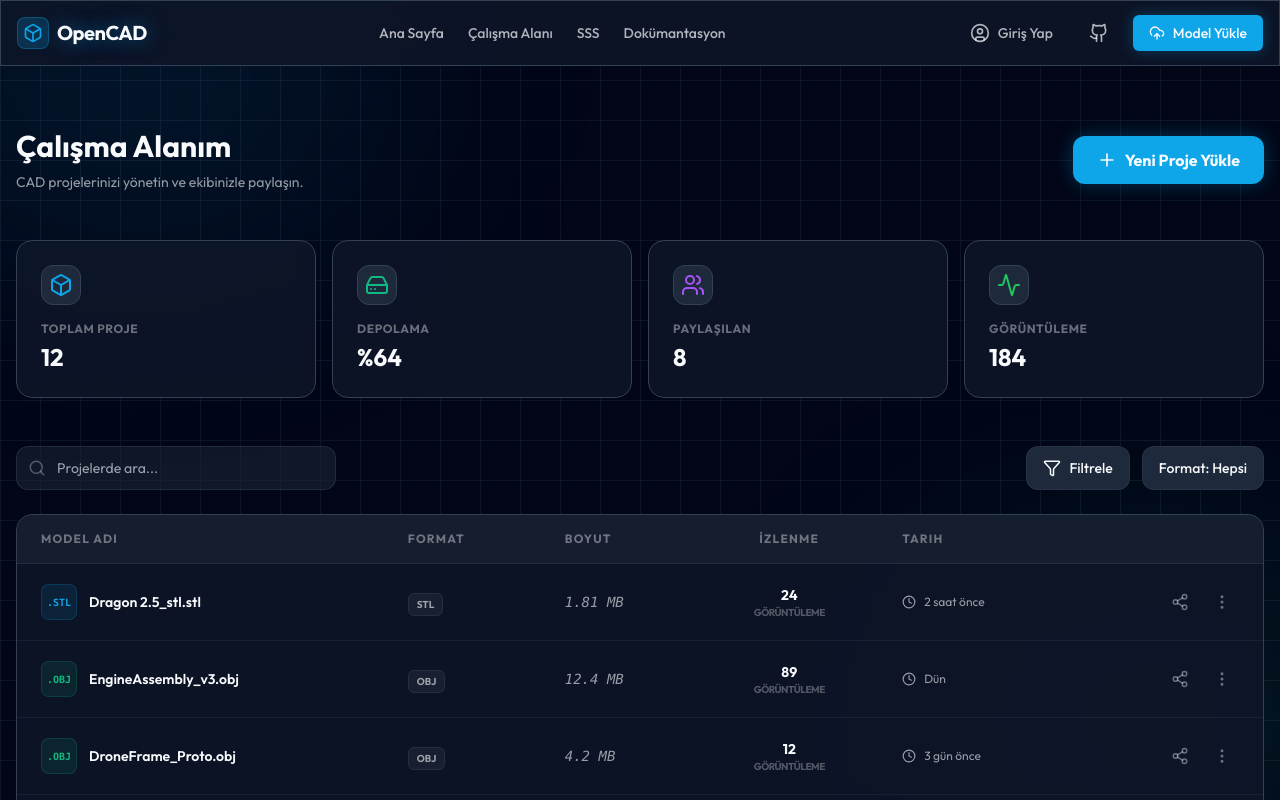
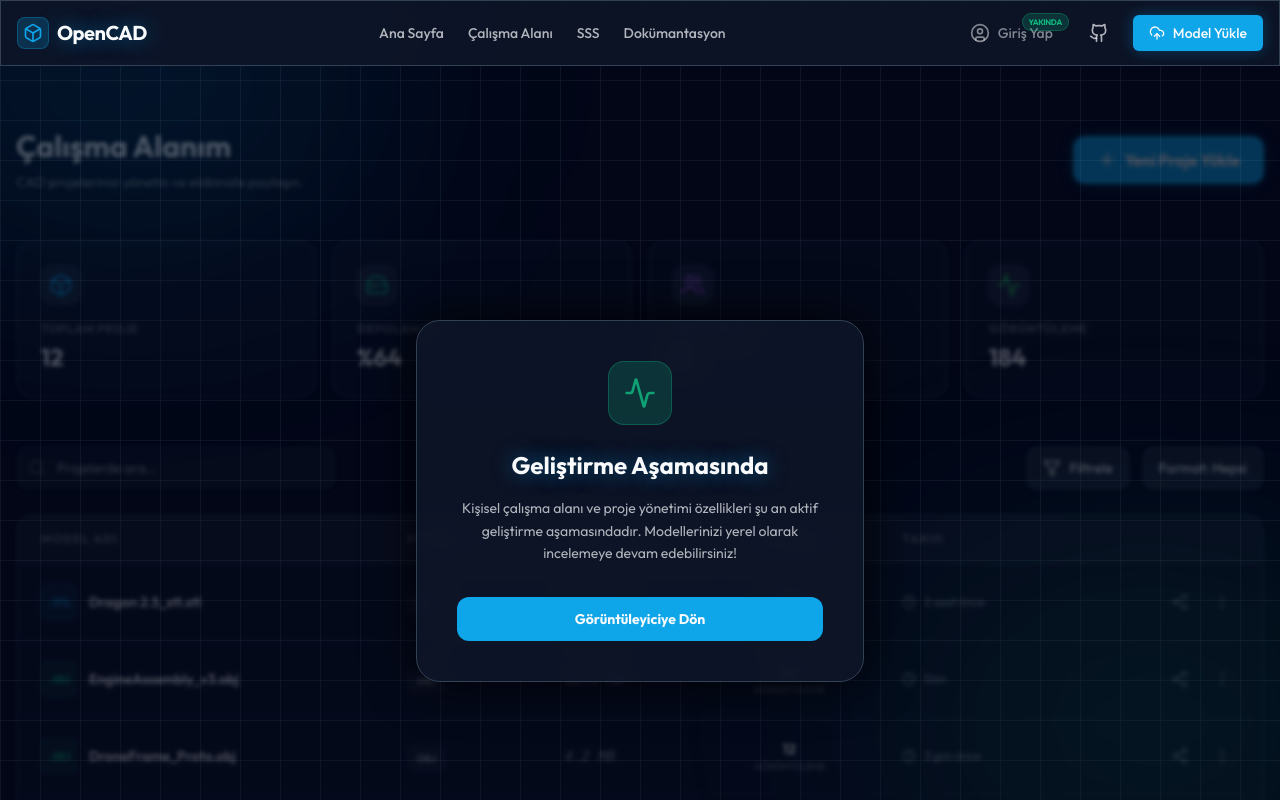
Before and after one commit to topalemirfaruk/OpenCAD-Review, a Next.js app: page /dashboard in a window 1280 px wide. Shown: the top 800 px of the page. Built offline with nearby package versions, Linux system fonts and the light colour scheme.

Commit message:
fix: finalize dev mode by removing all unused imports and balancing tags

```diff
--- a/src/app/dashboard/page.tsx
+++ b/src/app/dashboard/page.tsx
@@ -24,7 +24,27 @@ const myProjects = [
 
 export default function DashboardPage() {
     return (
-        <main className="max-w-7xl mx-auto px-4 pt-32 pb-24">
+        <main className="relative max-w-7xl mx-auto px-4 pt-32 pb-24">
+            {/* Under Development Overlay */}
+            <div className="absolute inset-0 z-50 flex items-center justify-center p-4">
+                <div className="sticky top-[40%] glass-panel p-10 rounded-3xl border-accent/30 text-center space-y-4 shadow-[0_0_50px_rgba(0,0,0,0.8)] backdrop-blur-md max-w-md mx-auto">
+                    <div className="w-16 h-16 rounded-2xl bg-accent/20 border border-accent/30 flex items-center justify-center text-accent mx-auto mb-6">
+                        <Activity className="w-8 h-8 animate-pulse" />
+                    </div>
+                    <h2 className="text-2xl font-bold text-glow">Geliştirme Aşamasında</h2>
+                    <p className="text-foreground/70 text-sm leading-relaxed">
+                        Kişisel çalışma alanı ve proje yönetimi özellikleri şu an aktif geliştirme aşamasındadır.
+                        Modellerinizi yerel olarak incelemeye devam edebilirsiniz!
+                    </p>
+                    <div className="pt-4 flex gap-3">
+                        <Link href="/viewer" className="flex-1 h-11 bg-primary text-primary-foreground rounded-xl flex items-center justify-center font-bold text-sm hover:bg-primary/90 transition-all">
+                            Görüntüleyiciye Dön
+                        </Link>
+                    </div>
+                </div>
+            </div>
+
+            <div className="opacity-30 pointer-events-none blur-[2px] select-none">
                 {/* Header */}
                 <div className="flex flex-col md:flex-row md:items-center justify-between gap-6 mb-12">
                     <div>
@@ -144,6 +164,7 @@ export default function DashboardPage() {
                         </table>
                     </div>
                 </div>
+            </div>
         </main>
     );
 }
--- a/src/components/ui/Navbar.tsx
+++ b/src/components/ui/Navbar.tsx
@@ -1,15 +1,15 @@
 'use client';
 
-import { useState } from 'react';
+// import { useState } from 'react';
 import Link from 'next/link';
 import { motion } from 'framer-motion';
 import { Box, Github, UploadCloud, UserCircle } from 'lucide-react';
 import { usePathname } from 'next/navigation';
-import { AuthModal } from './AuthModal';
+// import { AuthModal } from './AuthModal';
 
 export function Navbar() {
     const pathname = usePathname();
-    const [isAuthOpen, setIsAuthOpen] = useState(false);
+    // const [isAuthOpen, setIsAuthOpen] = useState(false);
 
     return (
         <motion.header
@@ -41,13 +41,21 @@ export function Navbar() {
                 </nav>
 
                 <div className="flex items-center gap-4">
-                    <button
-                        onClick={() => setIsAuthOpen(true)}
-                        className="hidden sm:flex items-center gap-2 text-foreground/70 hover:text-primary transition-colors text-sm font-medium px-3 py-1.5 rounded-lg hover:bg-white/5"
-                    >
-                        <UserCircle className="w-5 h-5" />
-                        Giriş Yap
-                    </button>
+                    <div className="relative group">
+                        <button
+                            onClick={() => {
+                                alert("Bu özellik geliştirme aşamasındadır. Çok yakında sizlerle!");
+                            }}
+                            className="flex items-center gap-2 text-foreground/50 hover:text-primary transition-colors text-sm font-medium px-3 py-1.5 rounded-lg hover:bg-white/5 cursor-not-allowed"
+                        >
+                            <UserCircle className="w-5 h-5" />
+                            Giriş Yap
+                        </button>
+                        <span className="absolute -top-1 -right-1 px-1.5 py-0.5 bg-accent/20 border border-accent/30 text-accent text-[8px] font-bold rounded-full uppercase tracking-tighter">
+                            Yakında
+                        </span>
+                    </div>
+
                     <Link href="https://github.com/topalemirfaruk/OpenCAD-Review?tab=readme-ov-file" target="_blank" className="text-foreground/70 hover:text-foreground transition-colors p-2 hover:bg-white/5 rounded-full">
                         <Github className="w-5 h-5" />
                     </Link>
@@ -58,7 +66,8 @@ export function Navbar() {
                 </div>
             </div>
 
-            <AuthModal isOpen={isAuthOpen} onClose={() => setIsAuthOpen(false)} />
+            {/* Modal removed for dev mode notice, but component kept in codebase */}
+            {/* <AuthModal isOpen={isAuthOpen} onClose={() => setIsAuthOpen(false)} /> */}
         </motion.header>
     );
 }
--- a/src/components/viewer/RightPanel.tsx
+++ b/src/components/viewer/RightPanel.tsx
@@ -1,11 +1,11 @@
-import { useState } from 'react';
+// import { useState } from 'react';
 import { MessageSquare, Share2, CornerDownRight } from 'lucide-react';
 import { useViewerStore } from '@/store/viewerStore';
-import { ShareModal } from './ShareModal';
+// import { ShareModal } from './ShareModal';
 
 export function RightPanel() {
     const { uploadedFile } = useViewerStore();
-    const [isShareOpen, setIsShareOpen] = useState(false);
+    // const [isShareOpen, setIsShareOpen] = useState(false);
 
     if (!uploadedFile) return null;
 
@@ -16,18 +16,25 @@ export function RightPanel() {
                     <MessageSquare className="w-4 h-4 text-accent" /> Yorumlar & İşbirliği
                 </h2>
                 <button
-                    onClick={() => setIsShareOpen(true)}
-                    className="text-primary hover:text-primaryGlow transition-colors p-1.5 rounded-md hover:bg-primary/10"
+                    onClick={() => {
+                        alert("Bu özellik geliştirme aşamasındadır. Çok yakında bulut paylaşımı aktif olacaktır!");
+                    }}
+                    className="text-foreground/40 hover:text-accent transition-colors p-1.5 rounded-md hover:bg-accent/10 relative group"
                 >
                     <Share2 className="w-4 h-4" />
+                    <span className="absolute -top-1 -right-1 flex h-2 w-2">
+                        <span className="animate-ping absolute inline-flex h-full w-full rounded-full bg-accent opacity-75"></span>
+                        <span className="relative inline-flex rounded-full h-2 w-2 bg-accent"></span>
+                    </span>
                 </button>
             </div>
 
-            <ShareModal
+            {/* ShareModal disabled for dev mode notice */}
+            {/* <ShareModal
                 isOpen={isShareOpen}
                 onClose={() => setIsShareOpen(false)}
                 modelName={uploadedFile instanceof File ? uploadedFile.name : 'Model.stl'}
-            />
+            /> */}
 
             <div className="flex-1 overflow-y-auto custom-scrollbar p-4 space-y-4">
                 {/* Mock Comments */}
```
Lines whose indentation alone changed are shown as unchanged.
